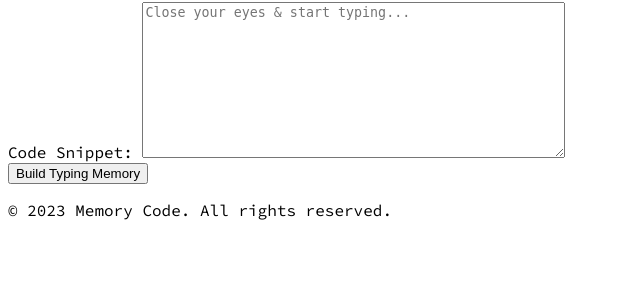
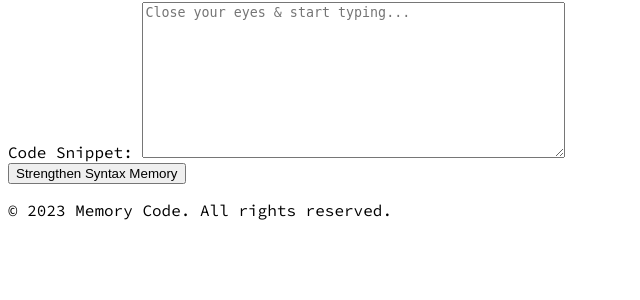
Before and after one commit to ThirDecade2020/memory_code, a Flask app: page /final_challenge in a window 1280 px wide. Shown: the part 188-488 px from the top of the page, without its empty margins (0-640 px from the left). Run offline with Flask 3, Linux system fonts and the light colour scheme.

Commit message:
Update final_challenge.html
update button message

```diff
--- a/templates/final_challenge.html
+++ b/templates/final_challenge.html
@@ -26,7 +26,7 @@ body {
             <label for="user_attempt_final">Code Snippet:</label>
             <textarea id="user_attempt_final" name="user_attempt_final" rows="10" cols="50" placeholder="Close your eyes & start typing..." required></textarea>
             <br>
-            <input type="submit" value="Build Typing Memory">
+            <input type="submit" value="Strengthen Syntax Memory">
         </form>
     </main>
 
```
